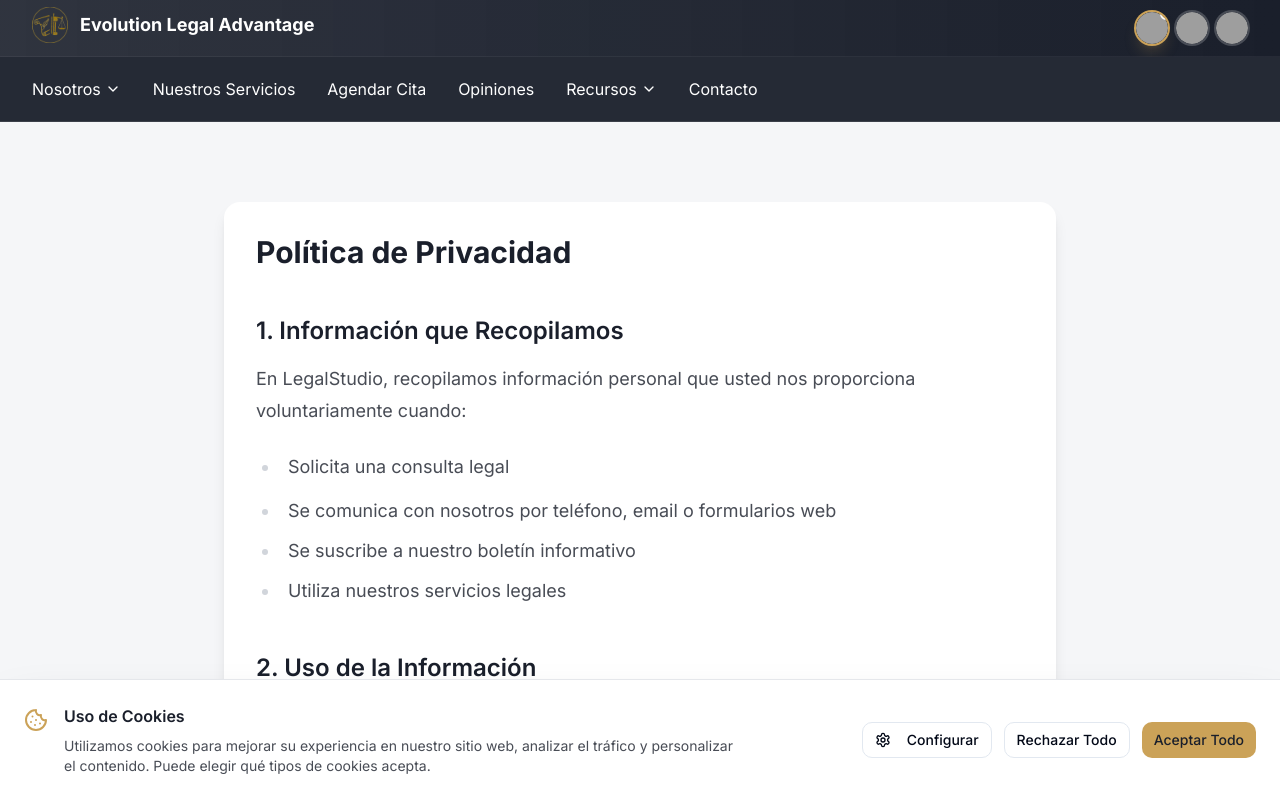
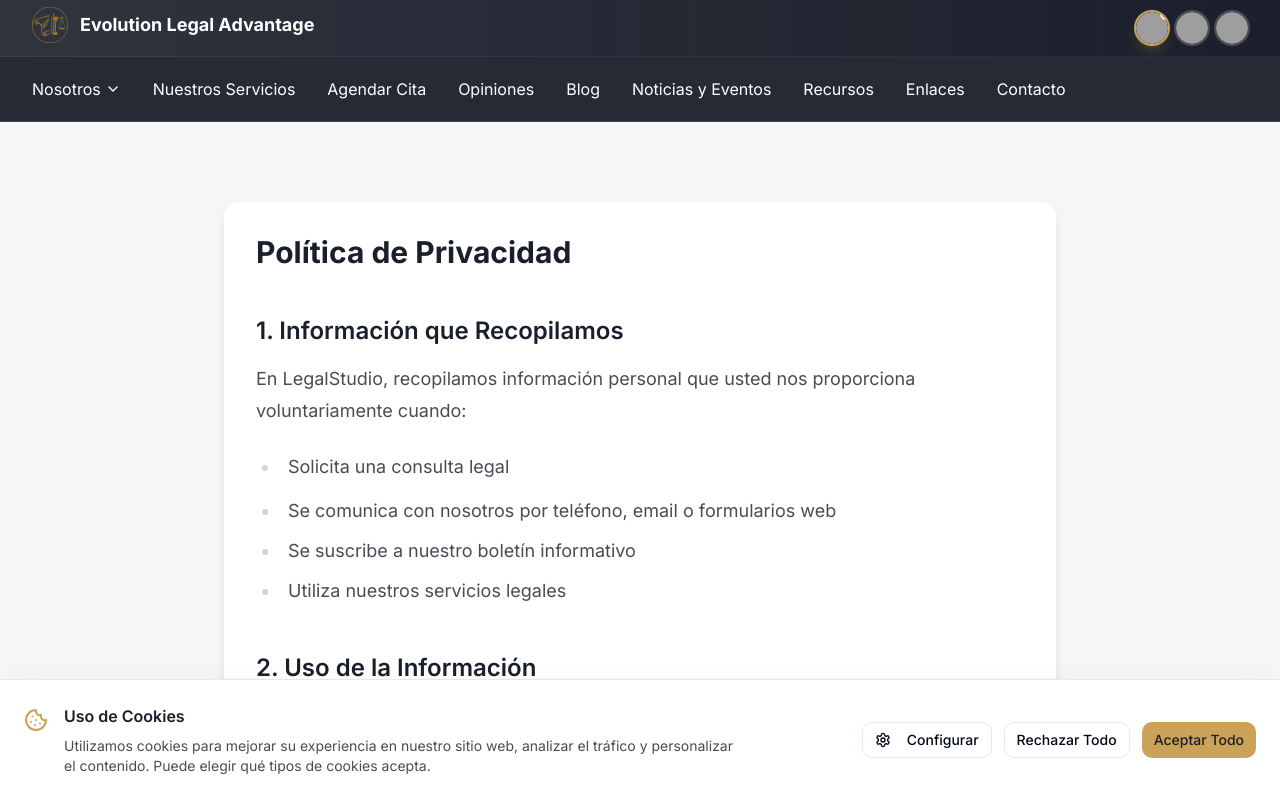
Before and after one commit to Steven-Hernandez028/EvolutionLegalOficialPage, a Next.js app: page /privacy in a window 1280 px wide. Shown: the top 800 px of the page. Built offline with nearby package versions, Linux system fonts and the light colour scheme; grey boxes are pictures that could not be loaded.

Commit message:
Refactor navbar links and fix blog featured posts check
Replaces the resources dropdown in the navbar with individual links for blog, news, resources, and links. Also adds optional chaining to blog featured posts filtering in BlogPage to prevent errors when blogs is undefined.

```diff
--- a/app/blog/page.tsx
+++ b/app/blog/page.tsx
@@ -33,7 +33,7 @@ export default function BlogPage() {
   const [selectedCategory, setSelectedCategory] = useState("all")
   const [selectedTag, setSelectedTag] = useState("all")
   const [blogs, setBlogs] = useState<Blog[]>([])
-  const featuredPosts = blogs.filter((post) => post.featured)
+  const featuredPosts = blogs?.filter((post) => post.featured)
   const [limit, setLimit] = useState(10);
   const [blogTags, setBlogTags] = useState<string[]>([])
   const [blogCategories, setBlogCategories] = useState<{ name: string, slug: string }[]>([]);
@@ -315,7 +315,7 @@ export default function BlogPage() {
             ))}
           </div>
 
-          {blogs.filter(a => a.featured).length === 0 && (
+          {blogs?.filter(a => a.featured).length === 0 && (
             <div className="text-center py-12">
               <p className="text-white/80 text-lg">No se encontraron artículos que coincidan con tu búsqueda.</p>
             </div>
--- a/components/navbar.tsx
+++ b/components/navbar.tsx
@@ -5,7 +5,6 @@ import { motion, AnimatePresence } from "framer-motion"
 import { ChevronDown, Menu, X } from "lucide-react"
 import Link from "next/link"
 import Image from "next/image"
-import { LanguageSwitcher } from "@/components/language-switcher"
 import { useLanguage } from "@/contexts/language-context"
 
 const LinkMotion = motion.create(Link)
@@ -85,50 +84,24 @@ export function Navbar() {
               {t("nav.testimonials")}
             </Link>
 
-
-            <div
-              className="relative"
-              onMouseEnter={() => setIsDropdownOpen("resources")}
-              onMouseLeave={() => setIsDropdownOpen(null)}
-            >
-              <button className="flex items-center space-x-1 text-white hover:text-accent transition-colors">
-                <span>{t("nav.resources")}</span>
-                <ChevronDown className="h-4 w-4" />
-              </button>
-              <AnimatePresence>
-                {isDropdownOpen === "resources" && (
-                  <motion.div
-                    initial={{ opacity: 0, y: 10 }}
-                    animate={{ opacity: 1, y: 0 }}
-                    exit={{ opacity: 0, y: 10 }}
-                    className="absolute top-full left-0 mt-2 w-64 bg-secondary rounded-lg shadow-xl border border-white/10 overflow-hidden"
-                  >
-                    <Link href="/blog" className="block px-4 py-3 text-primary hover:bg-accent/10 transition-colors">
+            <Link href="/blog" className="flex items-center space-x-1 text-white hover:text-accent transition-colors">
               {t("nav.blog")}
             </Link>
-                    <Link href="/news" className="block px-4 py-3 text-primary hover:bg-accent/10 transition-colors">
+            <Link href="/news" className="flex items-center space-x-1 text-white hover:text-accent transition-colors">
               {t("nav.news")}
             </Link>
-                    <Link href="/resources" className="block px-4 py-3 text-primary hover:bg-accent/10 transition-colors">
+            <Link href="/resources" className="flex items-center space-x-1 text-white hover:text-accent transition-colors">
               {t("nav.resources")}
             </Link>
-                    <Link href="/links" className="block px-4 py-3 text-primary hover:bg-accent/10 transition-colors">
+            <Link href="/links" className="flex items-center space-x-1 text-white hover:text-accent transition-colors">
               {t("nav.links")}
             </Link>
-                  </motion.div>
-                )}
-              </AnimatePresence>
-            </div>
-
-            <Link href="/contact" className="text-white hover:text-accent transition-colors">
+            <Link href="/contact"className="flex items-center space-x-1 text-white hover:text-accent transition-colors">
               {t("nav.contact")}
             </Link>
           </div>
 
-          {/* Language Switcher - Desktop */}
-          {/* <div className="hidden lg:block">
-            <LanguageSwitcher />
-          </div> */}
+
 
           <button onClick={() => setIsOpen(!isOpen)} className="lg:hidden text-white">
             {isOpen ? <X className="h-6 w-6" /> : <Menu className="h-6 w-6" />}
@@ -153,22 +126,7 @@ export function Navbar() {
                     <Link href="/founder/guy-thibodeau" className="block px-2 py-1 text-white hover:text-accent">{t("nav.cofounder")}</Link>
                   </div>
                 </details>
-                {/* <AnimatePresence> {isDropdownOpen === "about" && (
-                  <motion.div
-                    initial={{ opacity: 0, y: 10 }}
-                    animate={{ opacity: 1, y: 0 }}
-                    exit={{ opacity: 0, y: 10 }}
-                    className="absolute top-full left-0 mt-2 w-64 bg-secondary rounded-lg shadow-xl border border-white/10 overflow-hidden"
-                  >
-                    <Link href="/founder/0" className="block px-4 py-3 text-primary hover:bg-accent/10 transition-colors">
-                      {t("nav.founder")}
-                    </Link>
-                    <Link href="/founder/1" className="block px-4 py-3 text-primary hover:bg-accent/10 transition-colors">
-                      {t("nav.cofounder")}
-                    </Link>
-                  </motion.div>
-                )}
-              </AnimatePresence> */}
+
                 <Link href="/services" className="block px-3 py-2 text-white hover:text-accent">
                   {t("nav.services")}
                 </Link>
@@ -193,9 +151,7 @@ export function Navbar() {
                 <Link href="/contact" className="block px-3 py-2 text-white hover:text-accent">
                   {t("nav.contact")}
                 </Link>
-                {/* <div className="px-3 py-2">
-                  <LanguageSwitcher />
-                </div> */}
+
               </div>
             </motion.div>
           )}
```
Lines whose indentation alone changed are shown as unchanged.
